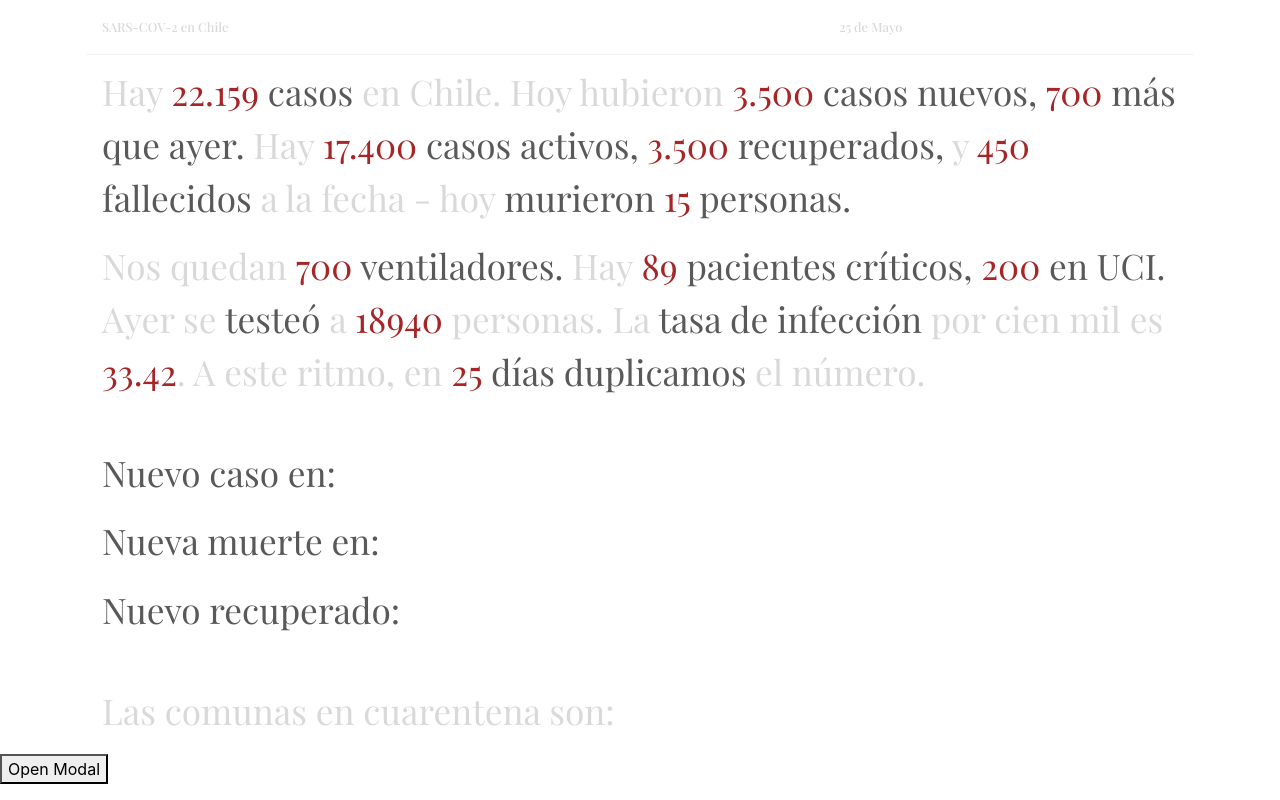
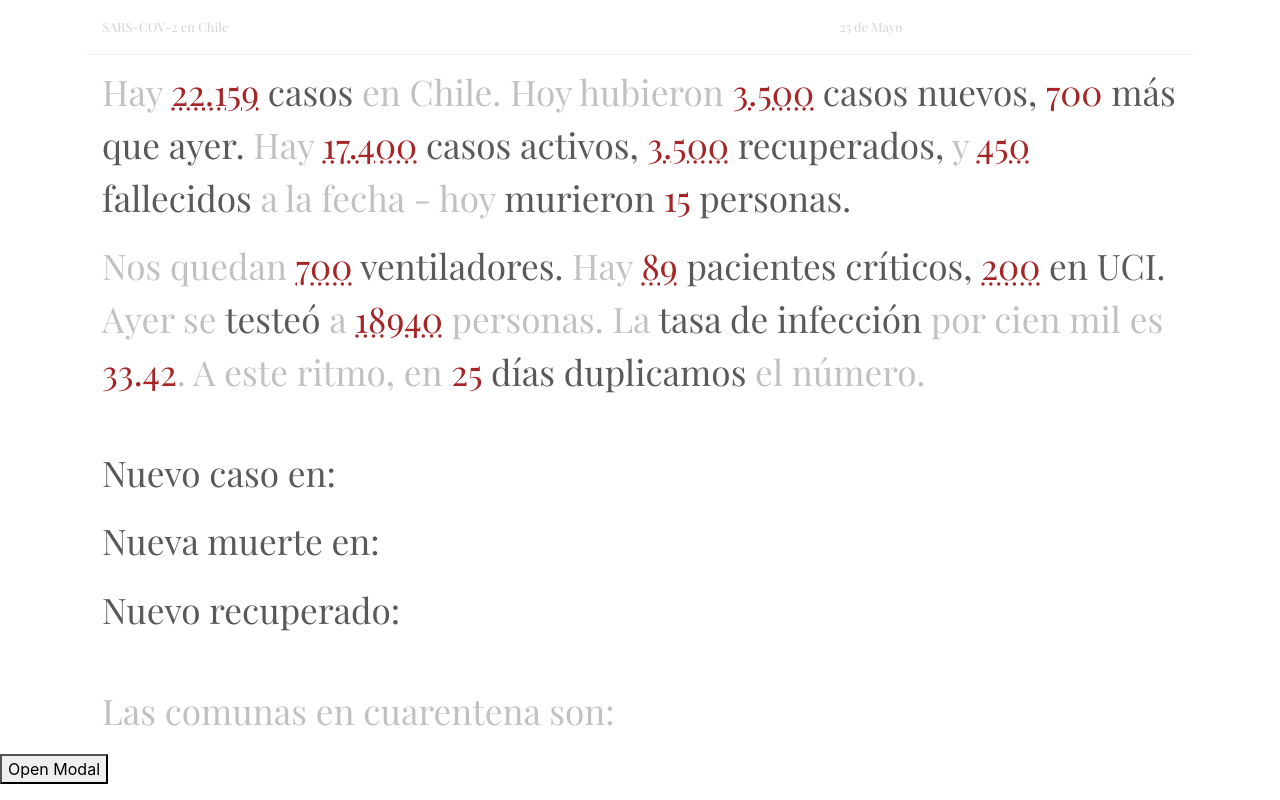
Before and after one commit to nikokozak/covidpoem, a plain HTML site: page web/public/index.html in a window 1280 px wide. Drawn offline with nearby package versions, Linux system fonts and the light colour scheme; no server answers.

Commit message:
Added text underlines

```diff
--- a/app/src/utils.js
+++ b/app/src/utils.js
@@ -223,7 +223,7 @@ const _h = (function() {
 		let result = data.reduce( (a, c) =>
 			{
 
-				let re = /([\s\S]*)(Extensión a Total|Extendido)/gu
+				let re = /([\s\S]*)(Extensión a Total|Extendido|Re-ingreso total|Re-ingreso Total)/gu
 				let test = re.exec(c['Nombre'].toString())
 
 				let result = test ? test[1].slice(0, -1) : c['Nombre']
--- a/web/public/css/styles.css
+++ b/web/public/css/styles.css
@@ -104,11 +104,16 @@
 
 .main-text {
 	font-size: 2.2rem;
-	color: #D9D9D9;
+	color: #C1C1C1;
 }
 
 .count {
 	color: #A62628;
+}
+
+.underline {
+	text-decoration: underline dotted #A62628;
+	cursor: pointer;
 }
 
 .bold {
--- a/web/public/index.html
+++ b/web/public/index.html
@@ -20,22 +20,22 @@
 			<div id="main-row" class="row">
 				<div id="first-col" class="col-12">
 					<p class="main-text">
-					Hay <span id="totalCount" class="count">22.159</span> <span class="bold">casos</span>
-					en Chile. Hoy hubieron <span id="newCount" class="count">3.500</span> <span class="bold">casos nuevos,</span>
+					Hay <span id="totalCount" class="count underline">22.159</span> <span class="bold">casos</span>
+					en Chile. Hoy hubieron <span id="newCount" class="count underline">3.500</span> <span class="bold">casos nuevos,</span>
 					<span id="newCountYesterday" class="count">700</span> <span class="bold"><span id="switchNew">más</span> que ayer.</span>
-					Hay <span id="activeCount" class="count">17.400</span> <span class="bold">casos activos,</span>
-					<span id="recoveredCount" class="count">3.500</span> <span class="bold">recuperados,</span> y
-					<span id="deadCount" class="count">450</span> <span class="bold">fallecidos</span> a la fecha -
+					Hay <span id="activeCount" class="count underline">17.400</span> <span class="bold">casos activos,</span>
+					<span id="recoveredCount" class="count underline">3.500</span> <span class="bold">recuperados,</span> y
+					<span id="deadCount" class="count underline">450</span> <span class="bold">fallecidos</span> a la fecha -
 					hoy <span class="bold">murieron</span> <span id="yesterdayDeadCount" class="count">15</span>
 					<span class="bold">personas.</span>
 					</p>
 				</div>
 				<div id="second-col" class="col-12">
 					<p class="main-text">
-					Nos quedan <span id="ventilatorCount" class="count">700</span> <span class="bold">ventiladores.</span> Hay
-					<span id="criticalCount" class="count">89</span> <span class="bold">pacientes críticos,</span>
-					<span id="bedCount" class="count">200</span> <span class="bold">en UCI.</span> Ayer se <span class="bold">testeó</span>
-					a <span id="testCount" class="count">18940</span> personas. La <span class="bold">tasa de infección</span> por cien
+					Nos quedan <span id="ventilatorCount" class="count underline">700</span> <span class="bold">ventiladores.</span> Hay
+					<span id="criticalCount" class="count underline">89</span> <span class="bold">pacientes críticos,</span>
+					<span id="bedCount" class="count underline">200</span> <span class="bold">en UCI.</span> Ayer se <span class="bold">testeó</span>
+					a <span id="testCount" class="count underline">18940</span> personas. La <span class="bold">tasa de infección</span> por cien
 					mil es <span id="rateCount" class="count">33.42</span>. A este ritmo, en <span id="dupTime" class="count">25</span>
 					<span class="bold">días duplicamos</span> el número.
 					</p>
```
Also changed, not shown: web/public/main.js.
